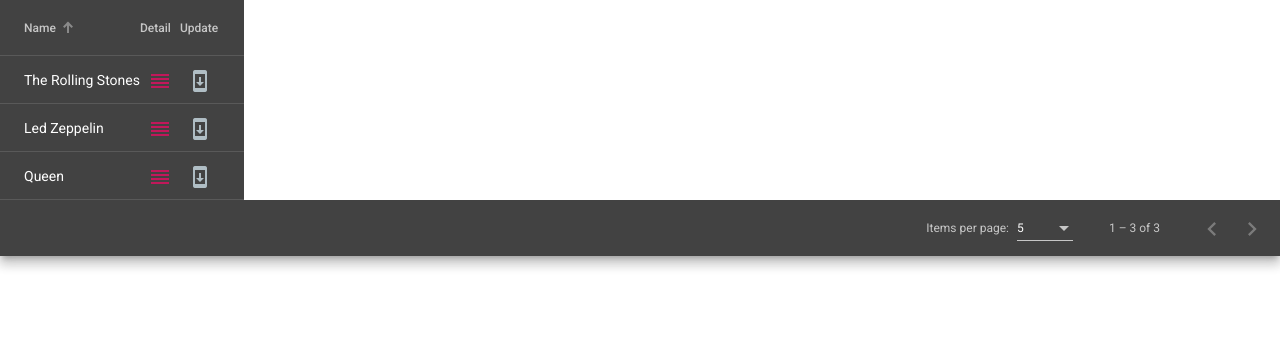
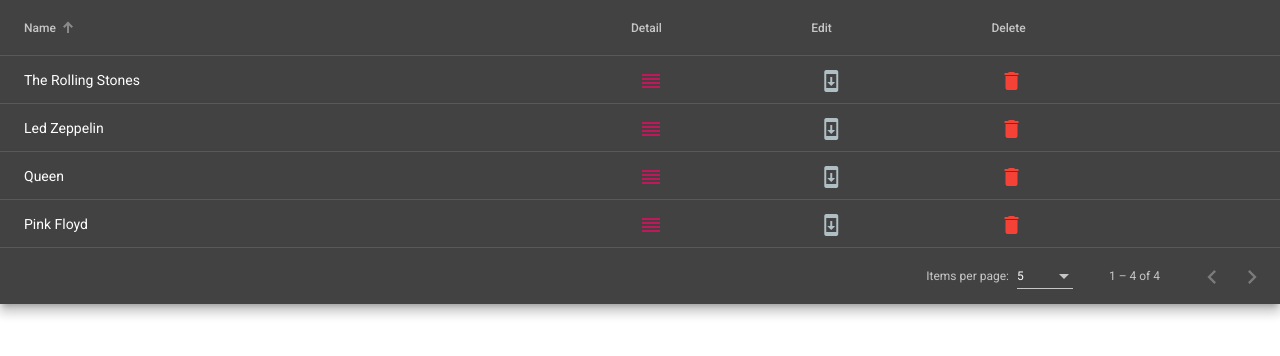
Before and after one commit to PabloGarciaNieto/rock-bands, an Angular app: page / in a window 1280 px wide. Shown: the top 356 px of the page. Built offline with nearby package versions, Linux system fonts and the light colour scheme.

Commit message:
data from service

```diff
--- /dev/null
+++ b/src/app/services/bands.service.ts
@@ -0,0 +1,22 @@
+import { Injectable } from '@angular/core';
+import { BehaviorSubject } from 'rxjs';
+import { Band } from './../models/interface-band';
+
+@Injectable({
+  providedIn: 'root'
+})
+export class BandsService {
+
+  constructor() { }
+  public bandsData = new BehaviorSubject<Band[]>([
+    {id: '1', name: 'The Rolling Stones', country: 'England', members: ['j', 'k', 'l']},
+    {id: '2', name: 'Led Zeppelin', country: 'USA', members: ['m', 'n', 'o']},
+    {id: '3', name: 'Queen', country: 'England', members: ['p', 'q', 'r']},
+    {id: '4', name: 'Pink Floyd', country: 'England', members: ['p', 'q', 'r']},
+  ]);
+  bands = this.bandsData.asObservable();
+
+  updateBands(newBand: any) {
+    this.bandsData.next(newBand);
+  }
+}
--- a/src/app/table/bands-table/bands-table.component.html
+++ b/src/app/table/bands-table/bands-table.component.html
@@ -10,6 +10,7 @@
             <th mat-header-cell *matHeaderCellDef mat-sort-header> Name </th>
             <td mat-cell *matCellDef="let row"> {{row.name}} </td>
         </ng-container>
+        <!-- Detail icon Column -->
         <ng-container matColumnDef="detail">
             <th mat-header-cell *matHeaderCellDef> Detail </th>
             <td mat-cell *matCellDef="let element">
@@ -18,11 +19,21 @@
             </button>
             </td>
         </ng-container>
+        <!-- Edit icon Column -->
         <ng-container matColumnDef="edit">
-            <th mat-header-cell *matHeaderCellDef> Update </th>
+            <th mat-header-cell *matHeaderCellDef> Edit </th>
             <td mat-cell *matCellDef="let element">
                 <button mat-icon-button color="accent">
                 <mat-icon class="mat-18">system_update</mat-icon>
+            </button>
+            </td>
+        </ng-container>
+        <!-- Delete icon Column -->
+        <ng-container matColumnDef="delete">
+            <th mat-header-cell *matHeaderCellDef> Delete </th>
+            <td mat-cell *matCellDef="let element">
+                <button mat-icon-button color="warn">
+                <mat-icon class="mat-18">delete</mat-icon>
             </button>
             </td>
         </ng-container>
--- a/src/app/table/bands-table/bands-table.component.scss
+++ b/src/app/table/bands-table/bands-table.component.scss
@@ -0,0 +1,3 @@
+table {
+    width: 100%;
+}
--- a/src/app/table/bands-table/bands-table.component.ts
+++ b/src/app/table/bands-table/bands-table.component.ts
@@ -1,8 +1,11 @@
-import { Component, AfterViewInit, ViewChild,OnInit } from '@angular/core';
+import { Component, AfterViewInit, ViewChild, OnInit, OnDestroy } from '@angular/core';
 import { MatPaginator } from '@angular/material/paginator';
 import { MatSort } from '@angular/material/sort';
 import { MatTableDataSource } from '@angular/material/table';
 import { Band } from './../../models/interface-band';
+import { Subscription } from 'rxjs';
+import { BandsService } from './../../services/bands.service';
+
 
 @Component({
   selector: 'app-bands-table',
@@ -10,24 +13,30 @@
   styleUrls: ['./bands-table.component.scss']
 })
 
-export class BandsTableComponent implements OnInit, AfterViewInit {
-  displayedColumns: string[] = ['name','detail', 'edit'];
+export class BandsTableComponent implements OnInit, AfterViewInit, OnDestroy {
+  displayedColumns: string[] = ['name','detail', 'edit', 'delete'];
   dataSource: MatTableDataSource<Band>;
+  bandData: Band[] = [];
 
 
   @ViewChild(MatPaginator)
   paginator!: MatPaginator;
   @ViewChild(MatSort)
   sort!: MatSort;
+ //----------------
+ public subscriptions: Subscription[] = [];
 
-  constructor() {
-    const BANDS_DATA: Band[] = [
+  constructor(private bansService: BandsService) {
+ /*    const BANDS_DATA: Band[] = [
       {id: '1', name: 'The Rolling Stones', country: 'England', members: ['j', 'k', 'l']},
       {id: '2', name: 'Led Zeppelin', country: 'USA', members: ['m', 'n', 'o']},
       {id: '3', name: 'Queen', country: 'England', members: ['p', 'q', 'r']},
 
     ];
-    this.dataSource = new MatTableDataSource(BANDS_DATA);
+    this.dataSource = new MatTableDataSource(BANDS_DATA); */
+
+    this.subscriptions.push(this.bansService.bands.subscribe(data => this.bandData = data));
+    this.dataSource = new MatTableDataSource(this.bandData);
   }
 
   ngOnInit(): void {
@@ -46,4 +55,8 @@
     }
   }
 
+  ngOnDestroy() {
+    this.subscriptions.forEach(subscription => subscription.unsubscribe());
+  }
+
 }
```
Also changed, not shown: src/app/app.module.ts (+5 -4 lines), 1 other file (tests, documents, lock files or other folders).
